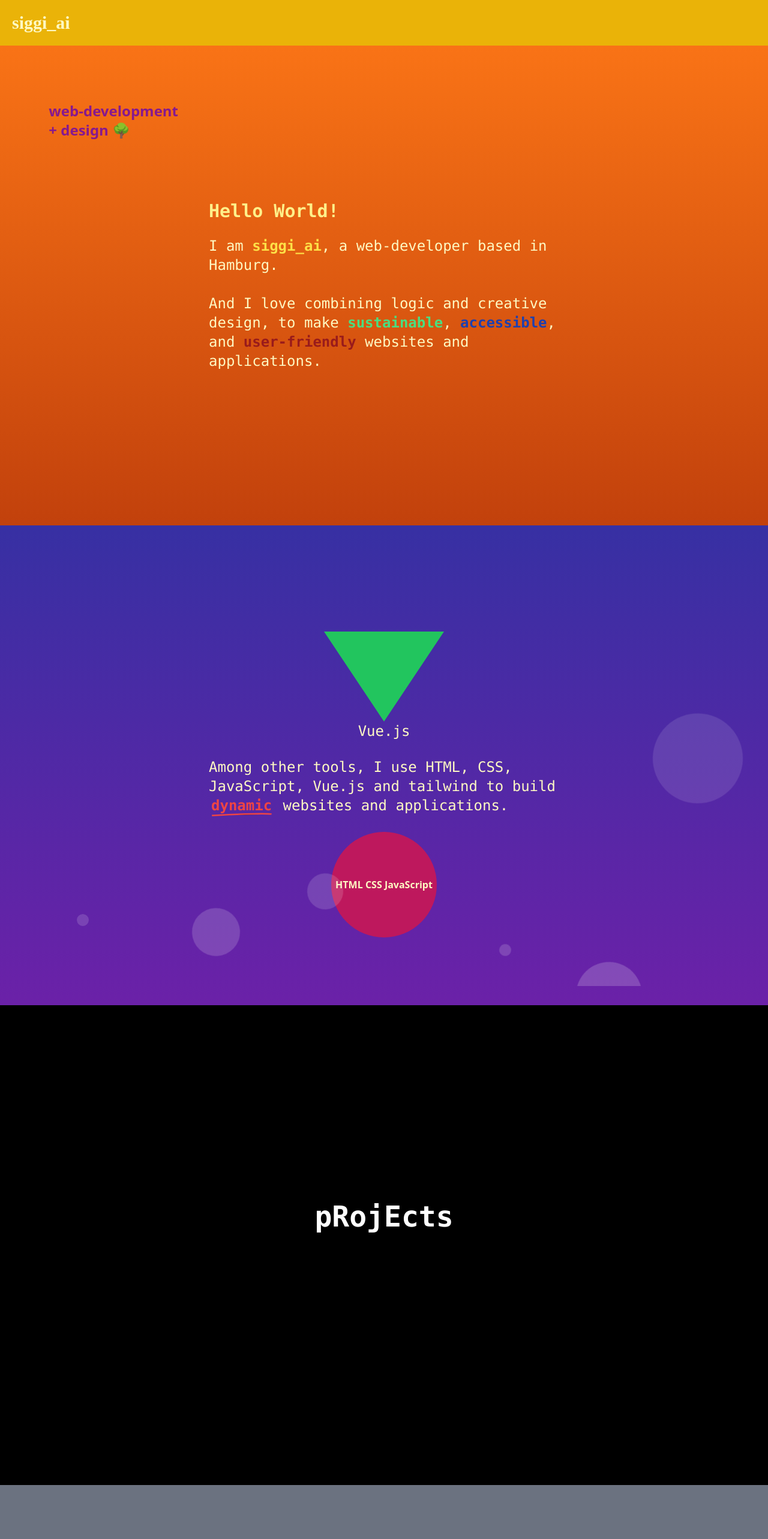
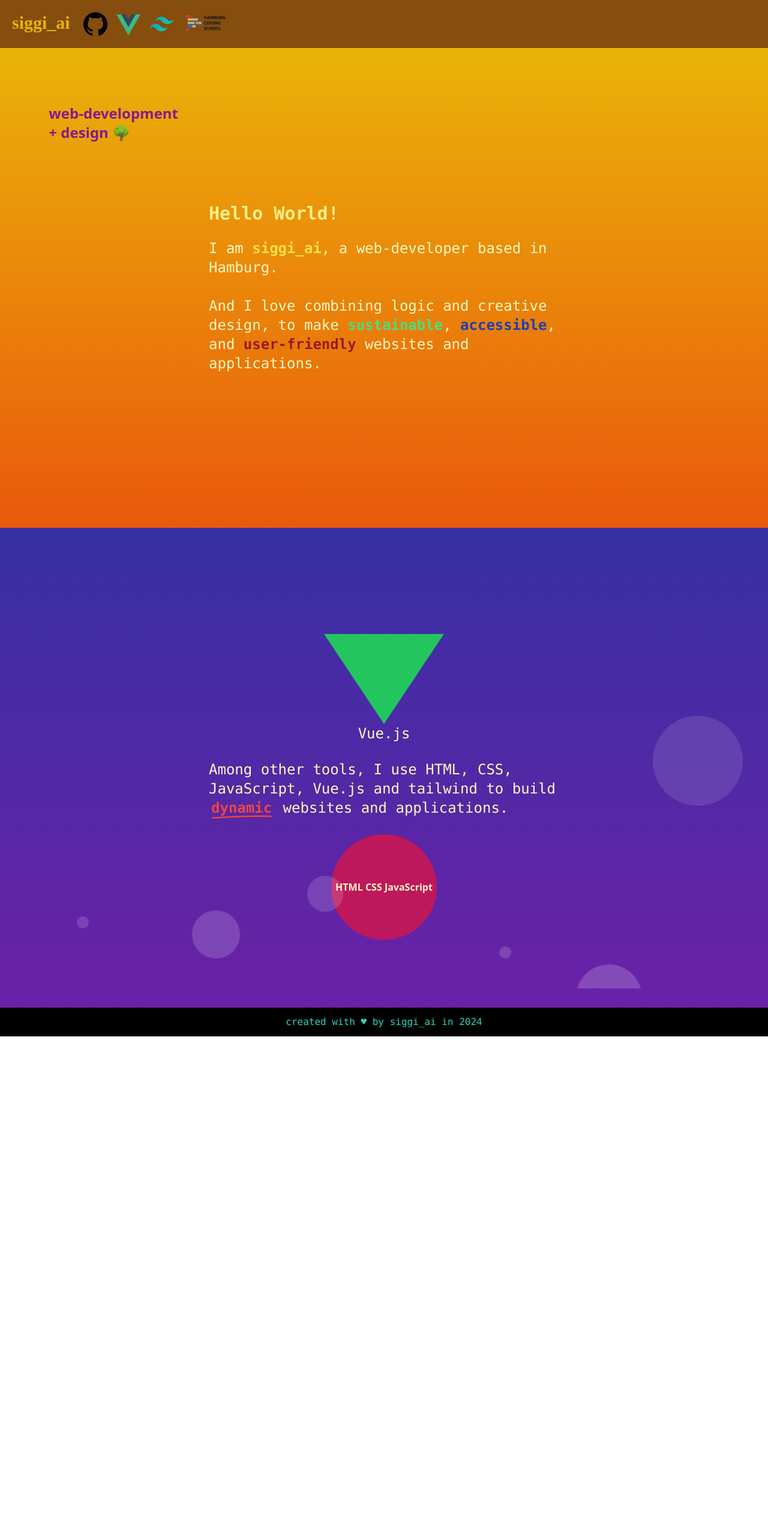
Before and after one commit to siggi-ai/portfolio-2024, a Vue app: page / in a window 1280 px wide. Shown: the top 2566 px of the page at 60% size. After the commit the page ends 1728 px from the top, so only its background shows below. Built offline with nearby package versions, Linux system fonts and the light colour scheme; a web font is replaced by a local one.

Commit message:
new, shorter design

```diff
--- a/src/App.vue
+++ b/src/App.vue
@@ -4,14 +4,29 @@
   <!-- navigation -->
     <header class="">
       <h1
-        class="text-3xl font-bold font-freckle p-5 text-yellow-100 bg-yellow-500"
+        class="text-3xl font-bold font-freckle p-5 text-yellow-500 bg-yellow-800 flex flex-row"
       >
-        siggi_ai
+        <div>siggi_ai</div>&nbsp;&nbsp;&nbsp;
+        <div class="flex flex-row">
+        <a href="https://github.com/siggi-ai"
+          ><img src="/images/Github.png" alt="Logo-github" class="w-10"
+        /></a>&nbsp;&nbsp;
+        <a href="https://vuejs.org/"
+          ><img src="/images/Vue-Logo.png" alt="Logo-Vue.js" class="w-10 mt-1"
+        /></a>&nbsp;&nbsp;
+        <a href="https://tailwindcss.com/"
+          ><img src="/images/tailwind-icon.png" alt="Logo-tailwind" class="w-10 mt-2"
+        /></a>&nbsp;&nbsp;
+        <a href="https://hamburgcodingschool.com/"
+          ><img src="/images/hcs.png" alt="Logo-coding-school" class="w-20"
+        /></a>
+      </div>
       </h1>
+
     </header>
     <!-- first slide -->
     <div
-      class="sticky h-screen flex flex-col items-center justify-center bg-gradient-to-b from-orange-500 to-orange-700 w-screen"
+      class="sticky h-screen flex flex-col items-center justify-center bg-gradient-to-b from-yellow-500 to-orange-600 w-screen"
     >
       <p class="text-2xl font-bold -mt-[550px] absolute p-7 text-fuchsia-800 w-11/12">
         web-development <br />+ design 🌳
@@ -33,7 +48,9 @@
         <b class="text-green-400">sustainable</b>,
         <b class="text-blue-800">accessible</b>, and
         <b class="text-red-800">user-friendly</b> websites and applications.
+
       </h2>
+
     </div>
     <!-- second slide -->
     <div
@@ -87,37 +104,7 @@
         </button>
       </div>
     </div>
-    <!-- third slide -->
-    <div
-      class="sticky top-0 h-screen flex flex-col items-center justify-center bg-black text-white"
-    >
-    <p class="text-5xl font-mono font-semibold mb-24">pRojEcts</p>
-      <div class="flex flex-col">
-      <a href="">
-<!--         <div class="three-animation">
-          <Three />
-        </div> -->
-      </a>
-      </div>
-    </div>
-    <!-- fourth slide -->
-    <div
-      class="sticky top-0 h-screen flex flex-col items-center justify-center bg-gray-500"
-    >
-      <!-- LOGOS -->
-      <a href="https://github.com/siggi-ai"
-        ><img src="/images/Github.png" alt="Logo" class="w-20 mb-10"
-      /></a>
-      <a href="https://vuejs.org/"
-        ><img src="/images/Vue-Logo.png" alt="Logo" class="w-20 mb-10"
-      /></a>
-      <a href="https://tailwindcss.com/"
-        ><img src="/images/tailwind-icon.png" alt="Logo" class="w-20 mb-10"
-      /></a>
-      <a href="https://hamburgcodingschool.com/"
-        ><img src="/images/hcs.png" alt="Logo" class="w-44 mb-10"
-      /></a>
-    </div>
+
     <footer class="w-full text-center bg-black text-teal-400 font-mono p-3">
       created with ♥ by siggi_ai in 2024
     </footer>
```
